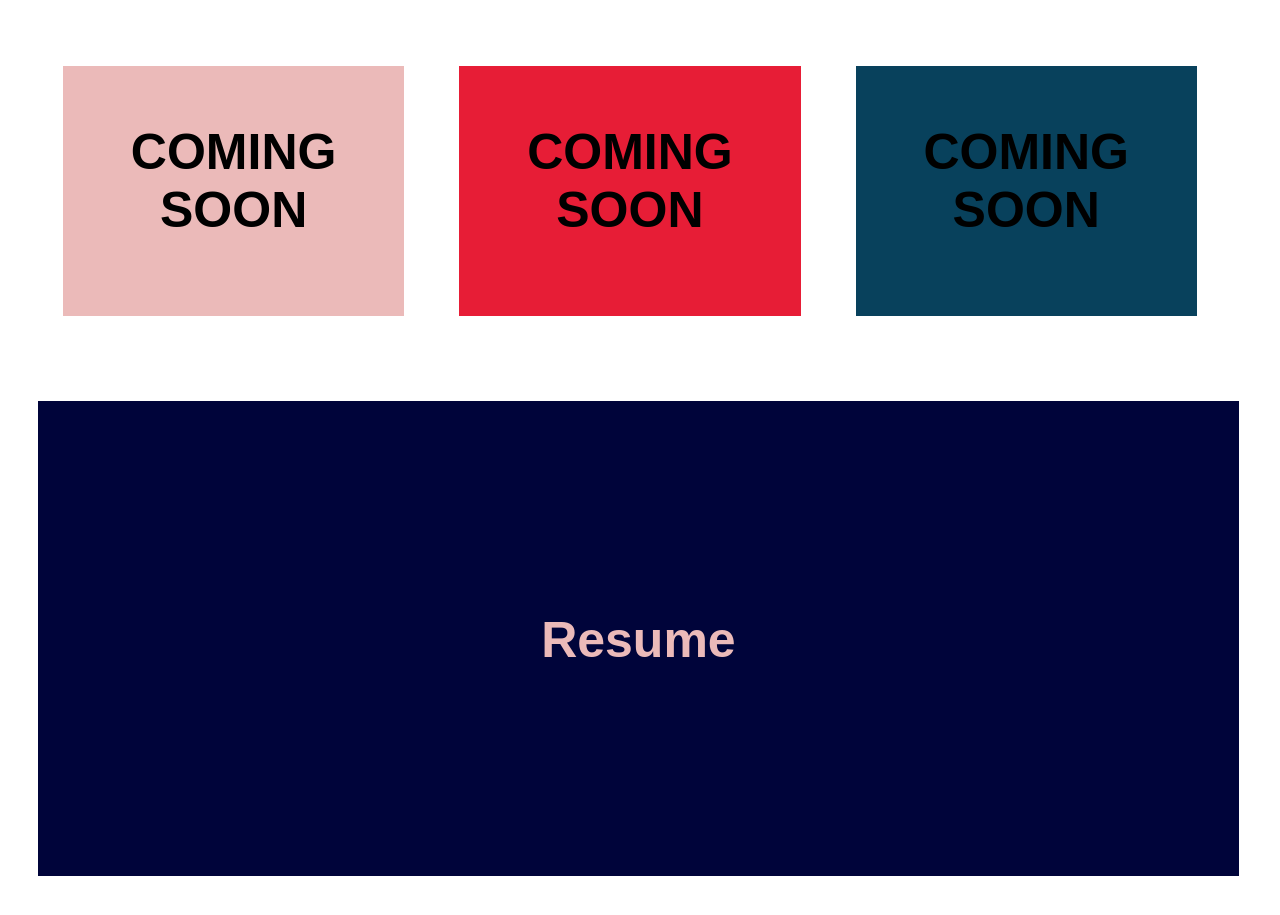
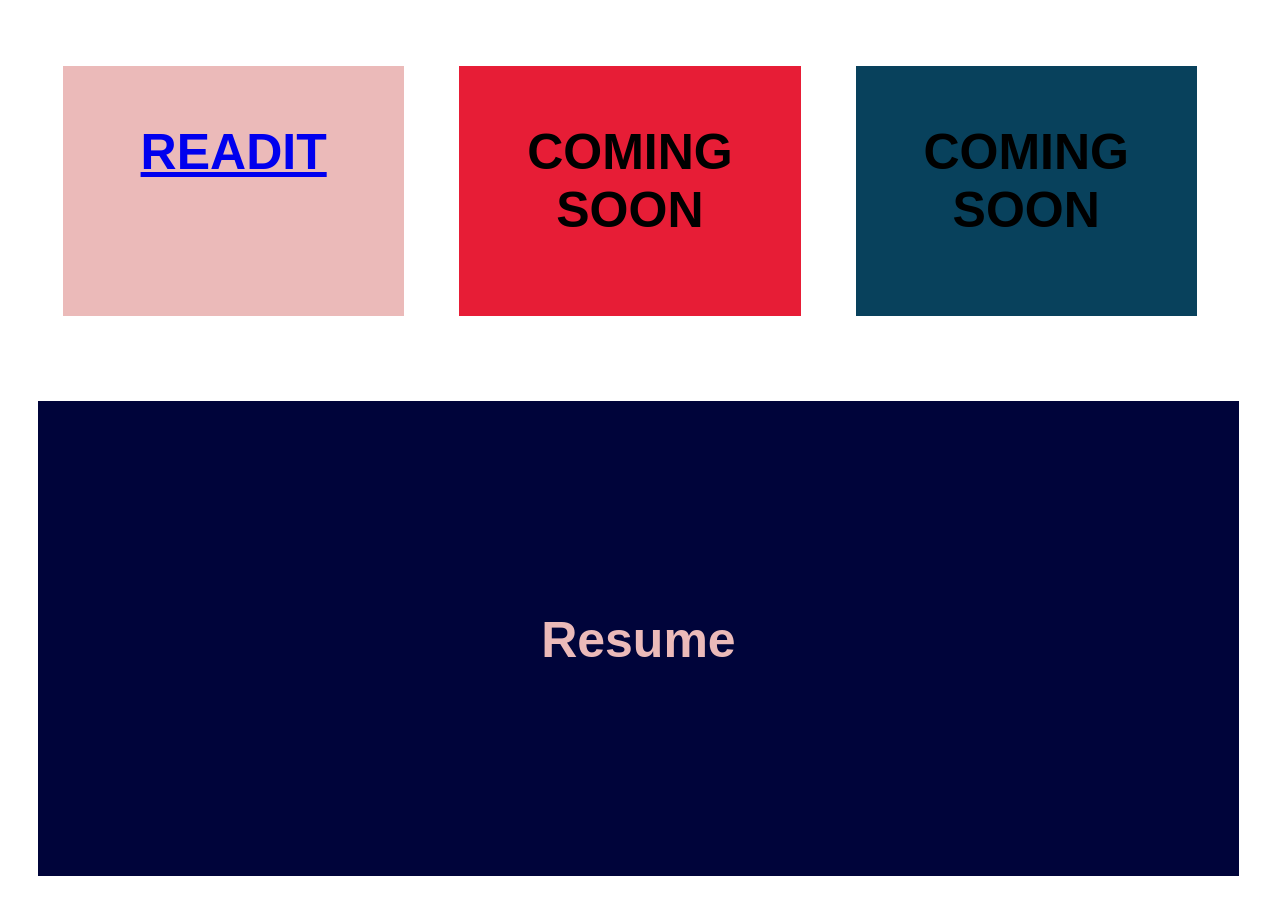
Before and after one commit to ciaragauntt/Bootcamp-Portfolio, a plain HTML site: page index.html in a window 1280 px wide. Shown: the part 1900-2815 px from the top of the page. Drawn offline with Linux system fonts and the light colour scheme.

Commit message:
added READIT link

```diff
--- a/index.html
+++ b/index.html
@@ -52,7 +52,9 @@
             </h2>
         </div>
         <div class="column-4 work-2">
-            <h2 class="work-text">COMING <br> SOON</h2>
+            <a href="https://stormy-chamber-61658.herokuapp.com/">
+            <h2 class="work-text">READIT</h2>
+            </a>
         </div>
         <div class="column-4 work-3">
             <h2 class="work-text">COMING <br> SOON</h2>
```
